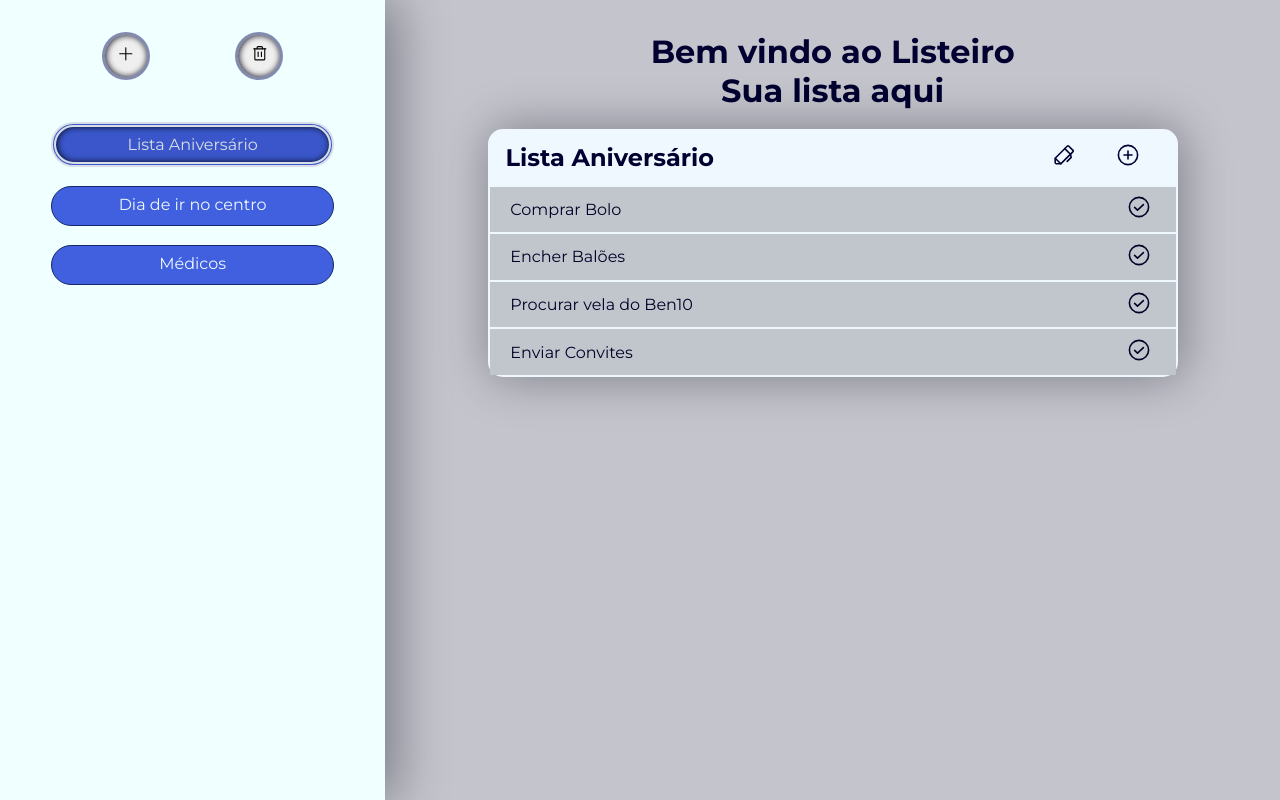
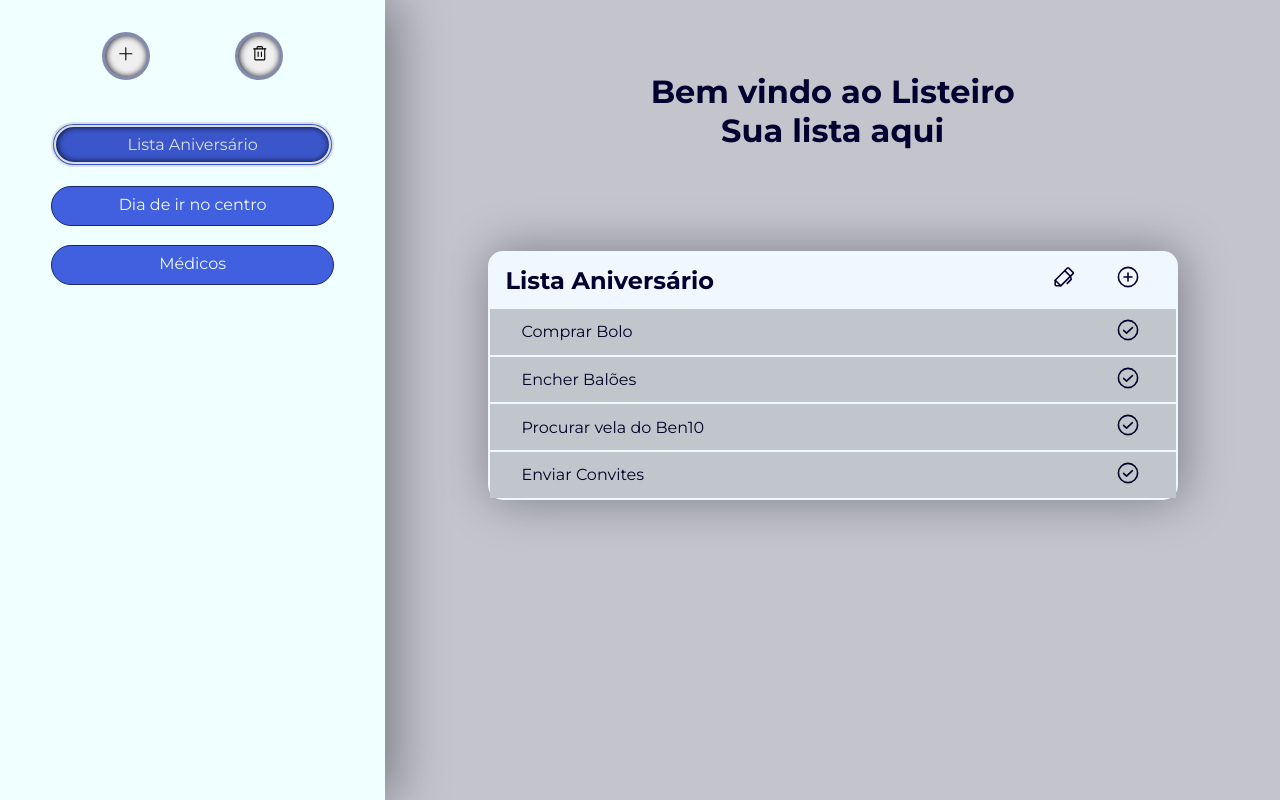
Before and after one commit to BragaMPedro/ProjetoReact-listaDeTarefas, a React (Vite) app: page / in a window 1280 px wide. Built offline with nearby package versions, Linux system fonts and the light colour scheme.

Commit message:
revisões e atualizações gerais

```diff
--- a/src/components/Lista/listaTarefas.jsx
+++ b/src/components/Lista/listaTarefas.jsx
@@ -1,17 +1,21 @@
+import { ToDoContext } from "../../context/ToDoContext";
 import { Container } from "./listaTarefasStyle";
 import { Tarefa } from "../Tarefas/Tarefa";
 import { Salvar } from "../SaveButton/Save";
 import { Pen, PlusCircle } from "phosphor-react";
-import { useState } from "react";
+import { useState, useContext } from "react";
 
 export function Lista({lista}){
+    const { tarefasView, setTarefasView } = useContext(ToDoContext);
     const [isEditable, setIsEditable] = useState(false)
-    const [tarefas, setTarefas] = useState(lista.tarefas)
 
     function deletarTarefa(id){
-        const tarefasSemDeletada = tarefas.filter((tarefa) => tarefa.id !== id);
+        const tarefasSemDeletada = tarefasView.filter((tarefa) => tarefa.id !== id);
+        setTarefasView(tarefasSemDeletada);
+    }
 
-        setTarefas(tarefasSemDeletada);
+    function handleNovaTarefa(){
+
     }
 
     function savarAlteracoes(){
@@ -28,19 +32,18 @@ export function Lista({lista}){
                 <thead>
                     <tr>
                         <th>
-                            <div id="listaNome">
+                            <div>
                                 {lista.nome}
                             </div>
                             <div>
                                 <Pen className="btn-acao" onClick={handleEditarlista}/>
-                                <PlusCircle className="btn-acao"/>
+                                <PlusCircle className="btn-acao" onClick={handleNovaTarefa}/>
                             </div>
                         </th>
-
                     </tr>
                 </thead>
                 <tbody>
-                    {tarefas.map(tarefa => (
+                    {tarefasView.map(tarefa => (
                         <tr key={tarefa.id}>
                             <td colSpan="3">
                                 <Tarefa tarefa={tarefa} edit={isEditable} deletarTarefa={deletarTarefa} />
--- a/src/components/Lista/listaTarefasStyle.js
+++ b/src/components/Lista/listaTarefasStyle.js
@@ -4,13 +4,9 @@ export const Container = styled.div`
    display: flex;
    flex-direction: column;
    align-items: center;
-   justify-content: center;
-   width: 100%;
 
    table {
       width: 80%;
-      height: fit-content;
-      max-height: 80%;
       border-radius: 15px;
       margin: 2rem 1rem;
       box-shadow: 0.2rem 0 3rem #09091961;
@@ -50,9 +46,13 @@ export const Container = styled.div`
       }
 
       tbody {
-         padding: 0.5rem;
-         background-color: aliceblue;
+         padding: 1rem;
          filter: brightness(0.8);
+
+         td{
+            background-color: aliceblue;
+         }
       }
+
    }
-`
+`;
--- a/src/components/SaveButton/Save.jsx
+++ b/src/components/SaveButton/Save.jsx
@@ -7,14 +7,12 @@ export function Salvar({salvarAlteracoes}){
     }
 
     return(
-        <Container>
-            <tfoot>
+            <Container>
                 <tr>
                     <td onClick={handleSalvarAlteracoes}>
                         Salvar
                     </td>
                 </tr>
-            </tfoot>
-        </Container>
+            </Container>
     )
 }
--- a/src/components/SaveButton/saveStyle.js
+++ b/src/components/SaveButton/saveStyle.js
@@ -1,15 +1,13 @@
 import styled from "styled-components"
 
-export const Container = styled.div`
-
-   tfoot{
+export const Container = styled.tfoot`
       display: flex;
       flex-direction: column;
       align-items: center;
       padding: 0.5rem;
-   }
 
-   tfoot > tr > td {
+
+   tr > td {
       cursor: pointer;
       border-radius: 30px;
       padding: 0.5rem 3rem;
--- a/src/components/SideBar/ListsBar.jsx
+++ b/src/components/SideBar/ListsBar.jsx
@@ -1,10 +1,10 @@
 import { Container, Header, SuasListas } from "./listsBarStyle"
 import { Plus, Trash } from "phosphor-react"
-import { useContext, useState } from "react"
+import { useContext } from "react"
 import { ToDoContext } from "../../context/ToDoContext"
 
 export function ListsBar() {
-   const { selected, setSelected, listas, setListas } = useContext(ToDoContext)
+   const { selected, setSelected, listas, setListas, tarefasView, setTarefasView } = useContext(ToDoContext)
 
    function handleNewList(event) {
       let data = new Date()
@@ -21,8 +21,8 @@ export function ListsBar() {
          ],
       }
       setListas([...listas, NewList])
+      setTarefasView(NewList.tarefas)
       setSelected(NewList)
-      //TODO Focus em textarea Nome
    }
 
    function deleteLista(event) {
@@ -50,7 +50,8 @@ export function ListsBar() {
                      key={lista.id}
                      className={lista.id == selected.id ? "btn-lista-selected" : "btn-lista"}
                      onClick={(event) =>(
-                        setSelected(lista)
+                        setSelected(lista),
+                        setTarefasView(lista.tarefas)
                      )}>
                      {lista.nome}
                   </span>
--- a/src/components/SideBar/listsBarStyle.js
+++ b/src/components/SideBar/listsBarStyle.js
@@ -5,6 +5,7 @@ export const Container = styled.div`
     flex-direction: column;
     align-items: center;
     width: 33%;
+    min-width: 178px;
     height: 100vh;
     position: sticky;
     top: 0;
--- a/src/components/Tarefas/Tarefa.jsx
+++ b/src/components/Tarefas/Tarefa.jsx
@@ -2,9 +2,8 @@ import { Container } from "./TarefaStyle"
 import { CheckCircle, Trash } from "phosphor-react"
 import { useState } from "react"
 
-export function Tarefa({ tarefa, edit, deletarTarefa}) {
+export function Tarefa({tarefa, edit, deletarTarefa}) {
     const [isChecked, setIsChecked] = useState(false)
-    const [tarefasConcluidas, setTarefasConcluidas] = useState([])
 
     function handleDeletarTarefa(){
         deletarTarefa(tarefa.id)
@@ -13,25 +12,16 @@ export function Tarefa({ tarefa, edit, deletarTarefa}) {
     function handleTarefasConcluidas(){
 
        setIsChecked(current => !current);
-
-        if(isChecked == true){
-          let tarefasConcluidasMinusTarefa = tarefasConcluidas.filter((concluida) => tarefa.id !== concluida.id)
-          setTarefasConcluidas(tarefasConcluidasMinusTarefa)
-        }else{
-
-            setTarefasConcluidas([...tarefasConcluidas, tarefa])
-        }
-
     }
 
     return(
         <Container>
-            <div className={ tarefasConcluidas.includes(tarefa) ? "tarefa-concluida" : "tarefa" }>
+            <div className={ isChecked ? "tarefa-concluida" : "tarefa" }>
                 {tarefa.nome}
             </div>
             <div>
                 <CheckCircle
-                    className={ tarefasConcluidas.includes(tarefa) ? "btn-concluido-checked" : "btn-concluido" }
+                    className={ isChecked ? "btn-concluido-checked" : "btn-concluido" }
                     onClick={handleTarefasConcluidas}/>
 
                 {edit ? <Trash className="btn-deletar" onClick={handleDeletarTarefa}/> : null}
--- a/src/components/Tarefas/TarefaStyle.js
+++ b/src/components/Tarefas/TarefaStyle.js
@@ -5,7 +5,7 @@ export const Container = styled.div`
    flex-direction: row;
    align-items: center;
    justify-content: space-between;
-   padding: 0.3rem;
+   padding: 0.3rem 1rem;
 
    .tarefa {
       margin: 0 1rem;
--- a/src/context/ToDoContext.jsx
+++ b/src/context/ToDoContext.jsx
@@ -7,11 +7,13 @@ export const ToDoProvider = (props) => {
 
     const [listas, setListas] = useState(listasArray);
 
+    const [tarefasView, setTarefasView] = useState(listas[0].tarefas)
+
     const [selected, setSelected] = useState(listas[0]);
 
     return(
         <ToDoContext.Provider
-        value={{selected, setSelected, listas, setListas}}
+        value={{selected, setSelected, listas, setListas, tarefasView, setTarefasView}}
         >
             {props.children}
         </ToDoContext.Provider>
--- a/src/pages/Home/Home.jsx
+++ b/src/pages/Home/Home.jsx
@@ -5,7 +5,7 @@ import { Lista } from "../../components/Lista/listaTarefas";
 import { ListsBar } from "../../components/SideBar/ListsBar";
 
 export function Home(){
-    const {selected, setSelected, listas, setListas } = useContext(ToDoContext);
+    const { selected } = useContext(ToDoContext);
 
     return(
         <Container>
@@ -13,7 +13,7 @@ export function Home(){
             <ListsBar/>
 
             <Content>
-                <div>
+                <div className="title">
                     <h1>Bem vindo ao Listeiro</h1>
                     <h1>Sua lista aqui</h1>
                 </div>
--- a/src/pages/Home/homeStyle.js
+++ b/src/pages/Home/homeStyle.js
@@ -8,12 +8,13 @@ export const Container = styled.div`
 export const Content = styled.div`
     display: flex;
     flex-direction: column;
-    align-items: center;
+    justify-content: flex-start;
     width: 77%;
     height: 100vh;
     padding: 2rem 1rem;
 
-    div{
+    .title{
+        margin-top: 5vh;
         text-align: center;
         height: 20%;
     }
```
